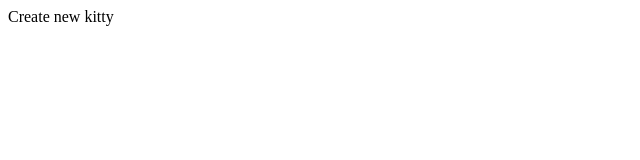
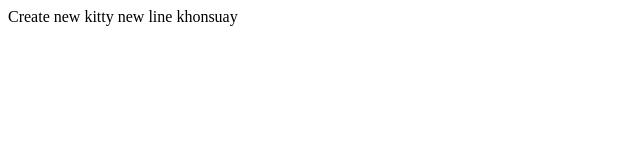
Before and after one commit to nicharee0/hello-git, a plain HTML site: page index.html in a window 1280 px wide. Shown: the whole page, without its empty margins (0-640 px from the left). Drawn offline with Linux system fonts and the light colour scheme.

Commit message:
edit new line in index.html

```diff
--- a/index.html
+++ b/index.html
@@ -7,5 +7,6 @@
 </head>
 <body>
     Create new kitty
+    new line khonsuay
 </body>
 </html>
```
